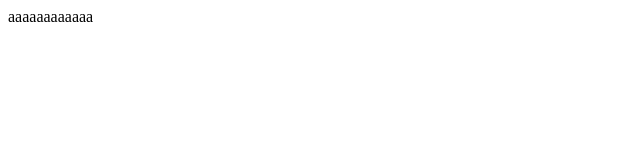
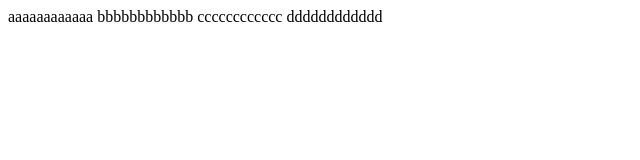
Before and after one commit to bw496/bw496one.github.io, a plain HTML site: page index.html in a window 1280 px wide. Shown: the whole page, without its empty margins (0-640 px from the left). Drawn offline with Linux system fonts and the light colour scheme.

Commit message:
Save my work

```diff
--- a/index.html
+++ b/index.html
@@ -7,5 +7,8 @@
   </head>
     <body>
     aaaaaaaaaaaa
+    bbbbbbbbbbbb
+    cccccccccccc
+    dddddddddddd
     </body>
 </html>
```
